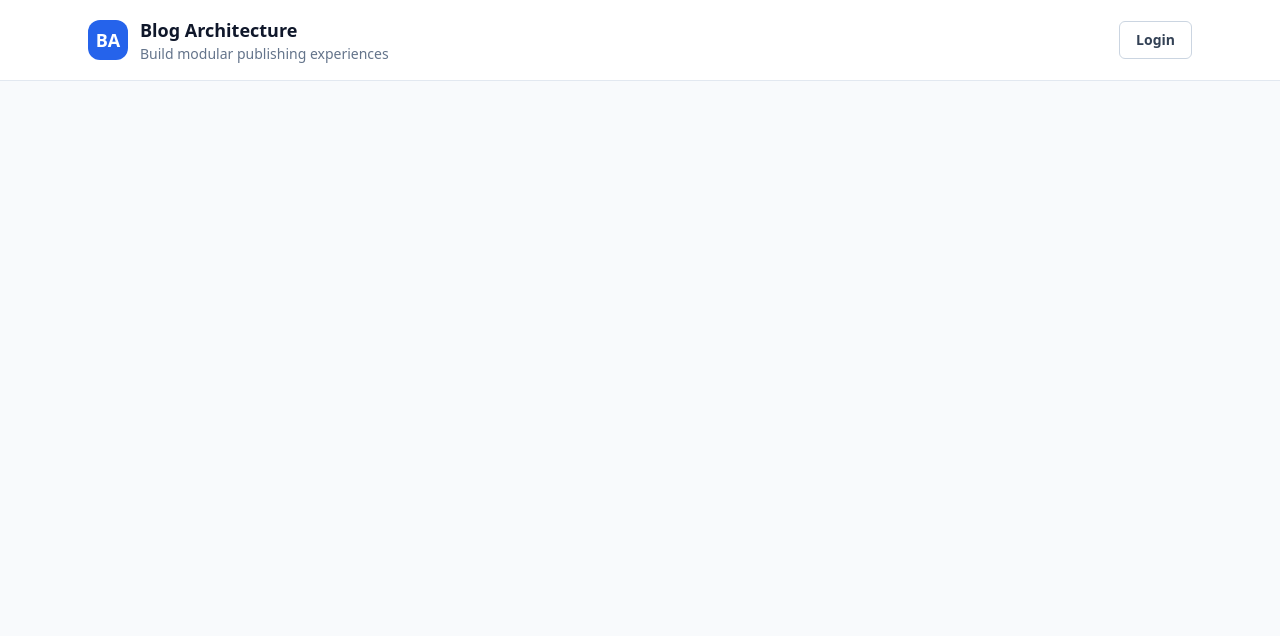
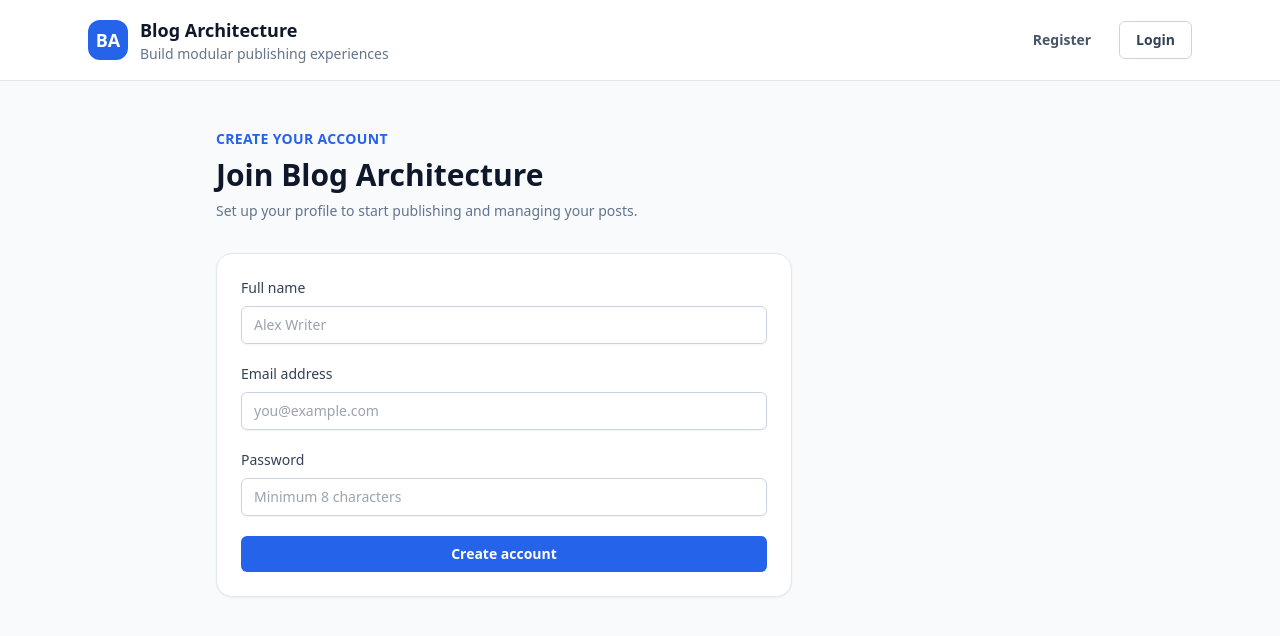
Before and after one commit to rn-santos227/blog-architecture, a Vue app in the folder frontend/: page /register in a window 1280 px wide. Shown: the top 636 px of the page. Built offline with nearby package versions, Linux system fonts and the light colour scheme; no server answers.

Commit message:
created register view file

```diff
--- a/frontend/src/components/AppHeader.vue
+++ b/frontend/src/components/AppHeader.vue
@@ -13,17 +13,21 @@
         </div>
       </div>
 
-      <UiButton variant="secondary" @click="$emit('login')">
-        Login
-      </UiButton>
+      <div class="flex items-center gap-3">
+        <UiButton variant="ghost" @click="router.push('/register')">
+          Register
+        </UiButton>
+        <UiButton variant="secondary">
+          Login
+        </UiButton>
+      </div>
     </div>
   </header>
 </template>
 
 <script setup lang="ts">
 import UiButton from './ui/UiButton.vue';
+import { useRouter } from 'vue-router';
 
-defineEmits<{
-  (event: 'login'): void;
-}>();
+const router = useRouter();
 </script>
--- a/frontend/src/router/index.ts
+++ b/frontend/src/router/index.ts
@@ -1,6 +1,7 @@
 import { createRouter, createWebHistory } from 'vue-router'
 import HomeView from '@/views/home/HomeView.vue'
 import PostDetailView from '@/views/post/PostDetailView.vue'
+import RegisterView from '@/views/auth/RegisterView.vue'
 
 const router = createRouter({
   history: createWebHistory(),
@@ -15,6 +16,11 @@ const router = createRouter({
       name: 'post-detail',
       component: PostDetailView,
     },
+    {
+      path: '/register',
+      name: 'register',
+      component: RegisterView,
+    },
   ],
 })
 
--- a/frontend/src/views/auth/RegisterView.vue
+++ b/frontend/src/views/auth/RegisterView.vue
@@ -0,0 +1,53 @@
+<template>
+  <main class="mx-auto flex w-full max-w-4xl flex-col gap-8 px-6 py-12">
+    <section class="space-y-2">
+      <p class="text-sm font-semibold uppercase tracking-wide text-blue-600">Create your account</p>
+      <h1 class="text-3xl font-semibold text-slate-900">Join Blog Architecture</h1>
+      <p class="text-sm text-slate-500">
+        Set up your profile to start publishing and managing your posts.
+      </p>
+    </section>
+
+    <section class="w-full max-w-xl rounded-2xl border border-slate-200 bg-white p-6 shadow-sm">
+      <form class="space-y-5" @submit.prevent="handleSubmit">
+        <UiTextField v-model="name" label="Full name" placeholder="Alex Writer" />
+        <UiTextField v-model="email" type="email" label="Email address" placeholder="you@example.com" />
+        <UiTextField v-model="password" type="password" label="Password" placeholder="Minimum 8 characters" />
+
+        <div v-if="errorMessage" class="rounded-lg border border-red-200 bg-red-50 px-4 py-2 text-sm text-red-700">
+          {{ errorMessage }}
+        </div>
+
+        <UiButton class="w-full" type="submit" :disabled="isLoading">
+          <span v-if="isLoading">Creating account...</span>
+          <span v-else>Create account</span>
+        </UiButton>
+      </form>
+    </section>
+  </main>
+</template>
+
+<script setup lang="ts">
+import { computed, ref } from 'vue'
+import { useRouter } from 'vue-router'
+import UiButton from '@/components/ui/UiButton.vue'
+import UiTextField from '@/components/ui/UiTextField.vue'
+import { useAuthStore } from '@/stores/auth'
+
+const authStore = useAuthStore()
+const router = useRouter()
+
+const name = ref('')
+const email = ref('')
+const password = ref('')
+
+const errorMessage = computed(() => authStore.errorMessage)
+const isLoading = computed(() => authStore.isLoading)
+
+const handleSubmit = async () => {
+  const success = await authStore.register(name.value, email.value, password.value)
+  if (success) {
+    router.push('/')
+  }
+}
+</script>
```
